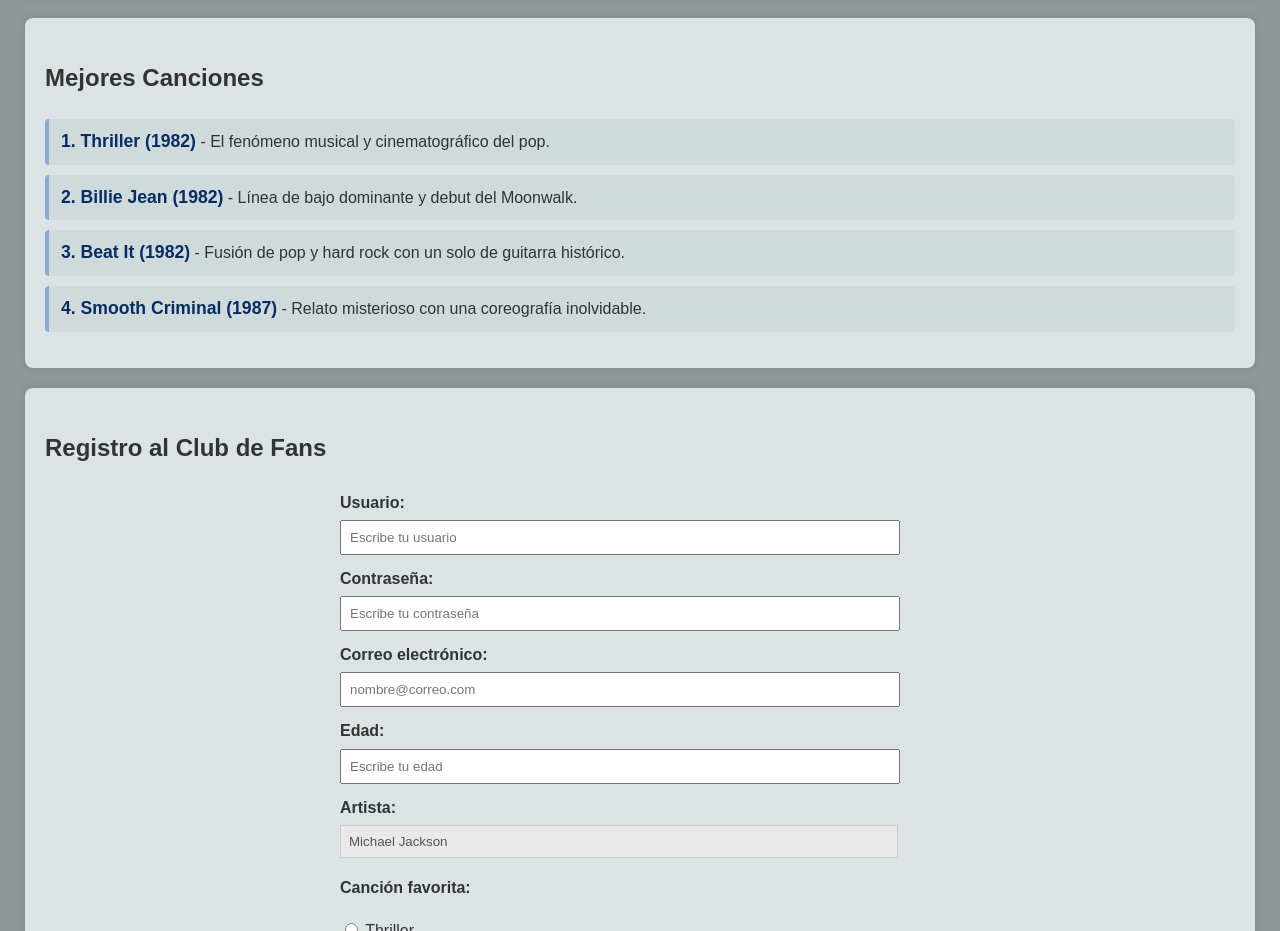
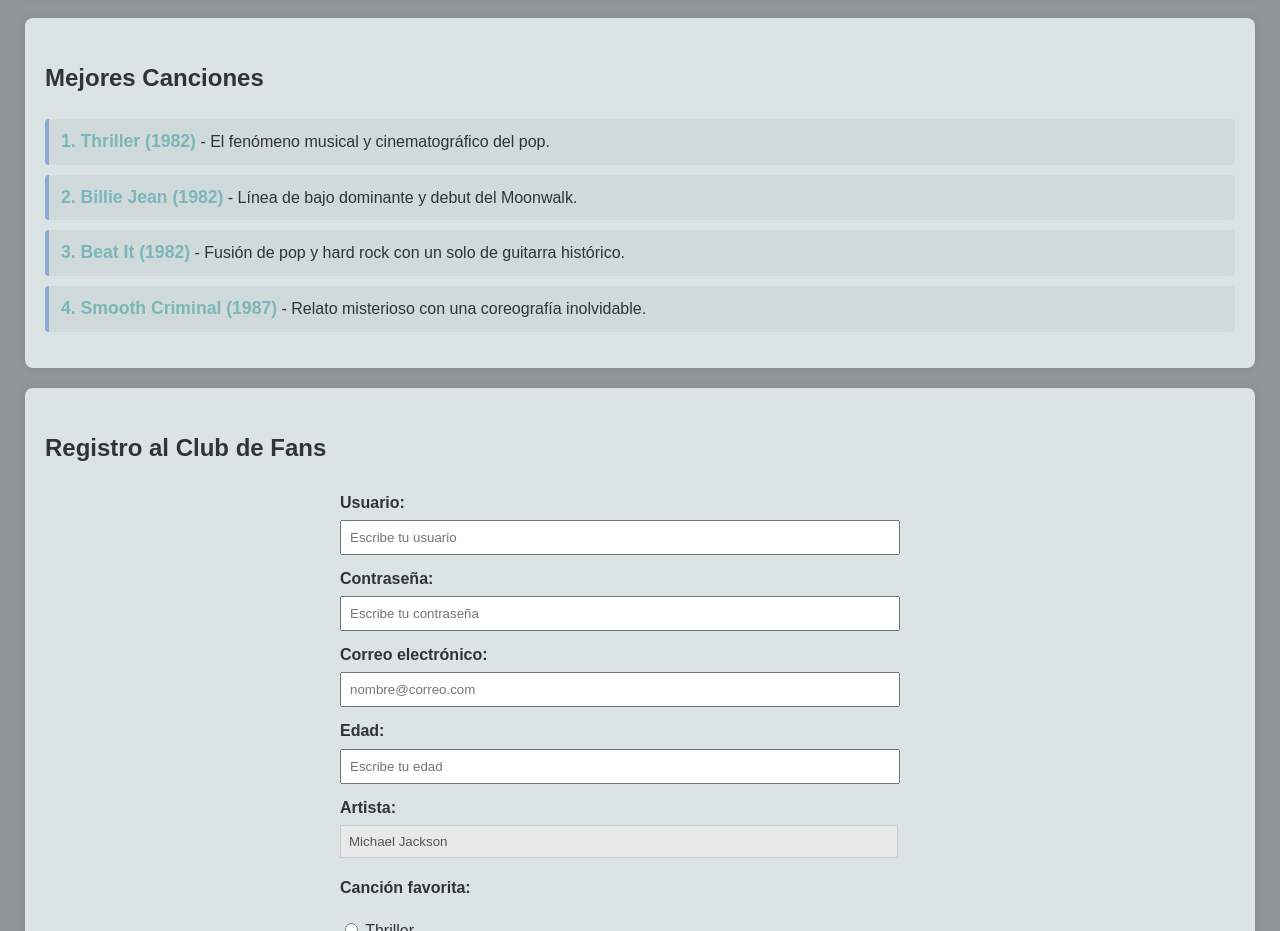
Before and after one commit to morenogiraldoestiferdaniel-maker/michael-jackson, a plain HTML site: page index.html in a window 1280 px wide. Shown: the part 3180-4111 px from the top of the page. Drawn offline with Linux system fonts and the light colour scheme.

Commit message:
Tono de color en lista de canciones

```diff
--- a/css/style.css
+++ b/css/style.css
@@ -117,8 +117,8 @@ section {
     font-weight: bold;
     font-size: 1.1em;
 }
-.cancion-lista a:link {color: #032d64}
-.cancion-lista a:visited { color: #65aeb1cc; }
+.cancion-lista a:link {color: #65aeb1cc}
+.cancion-lista a:visited { color: #032d64 }
 .cancion-lista a:hover { color: lightblue }
 .cancion-lista a:active { color: rgba(53, 53, 167, 0.575) }
 
```
